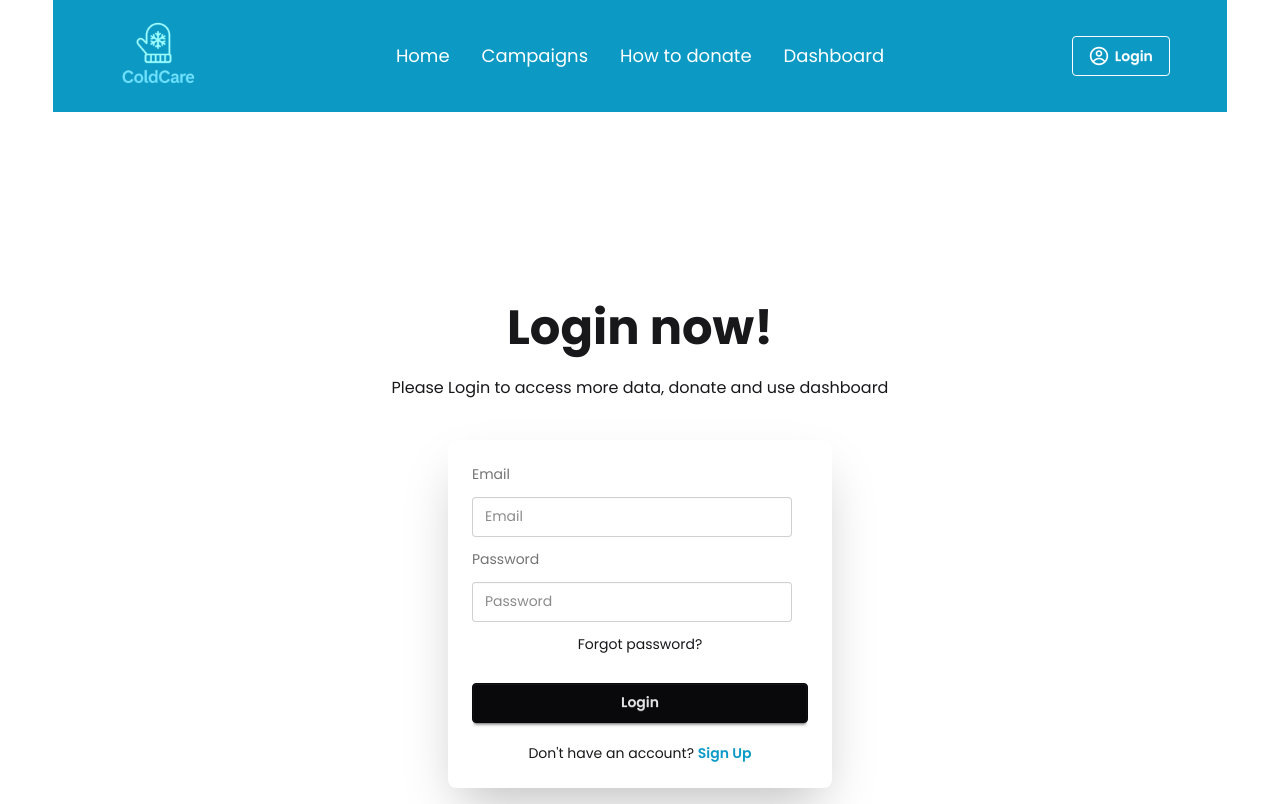
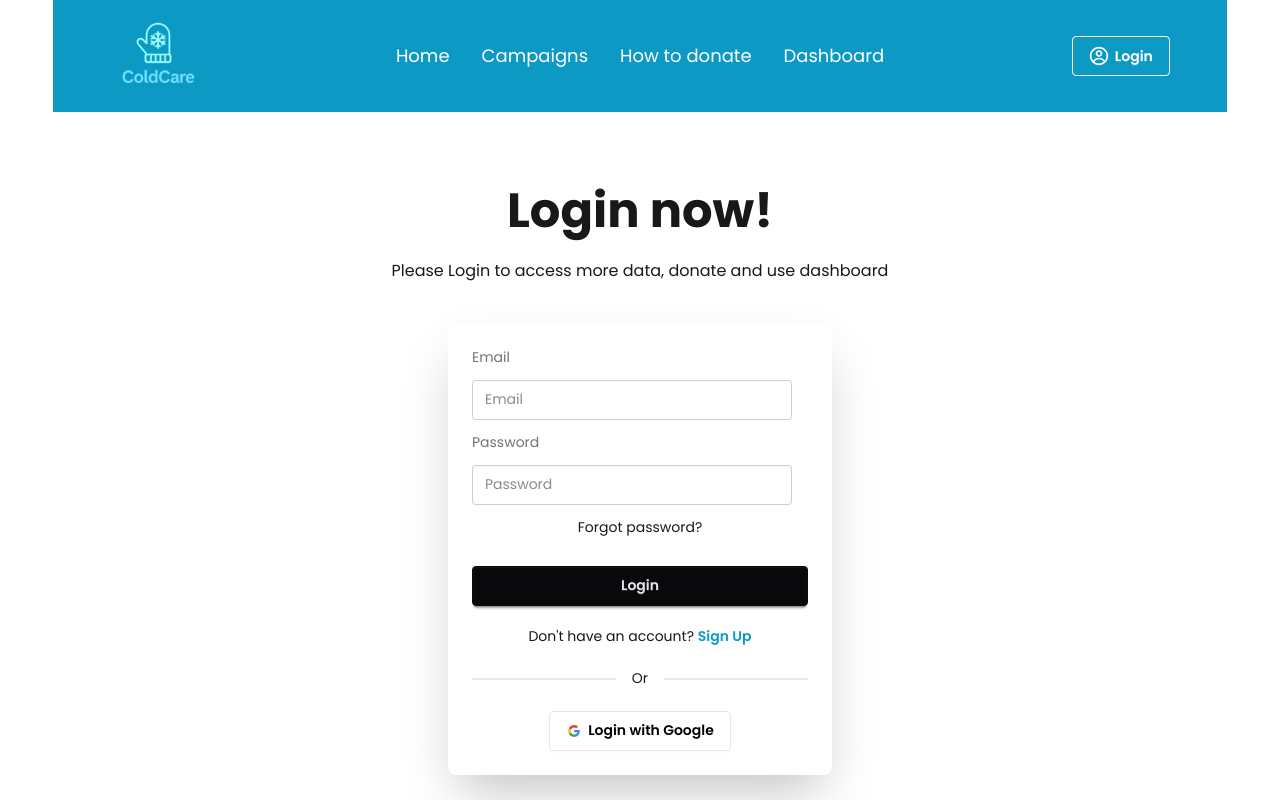
Before and after one commit to aminur-git/cold-care, a React (Vite) app: page /auth/login in a window 1280 px wide. Built offline with nearby package versions, Linux system fonts and the light colour scheme; no server answers.

Commit message:
google login and nav update

```diff
--- a/src/Components/Navbar.jsx
+++ b/src/Components/Navbar.jsx
@@ -58,10 +58,21 @@ const Navbar = () => {
             <div className="">
               <div className="flex flex-col items-center justify-center gap-2">
                 <div className="text-xs  flex gap-2 items-center">
-                  <CgProfile className="text-xl"></CgProfile>{" "}
-                  <span>{user.email}</span>
+                  {user?.photoURL ? (
+                    <img
+                      src={user.photoURL}
+                      alt="Profile"
+                      className="w-10 h-10 rounded-full object-cover border-2 border-white"
+                    />
+                  ) : <CgProfile className="text-xl" ></CgProfile>
+
+                }
+                  <span className="truncate ">{user.email}</span>
                 </div>
-                <button onClick={logOut} className="btn btn-outline btn-wide md:btn-wide">
+                <button
+                  onClick={logOut}
+                  className="btn btn-outline btn-xs btn-wide md:btn-wide md:btn-md"
+                >
                   Log Out
                 </button>
               </div>
--- a/src/Layouts/HomeLayout.jsx
+++ b/src/Layouts/HomeLayout.jsx
@@ -6,7 +6,7 @@ import Campaigns from '../Components/CampaignCard';
 import CampaignsLayout from './CampaignsLayout';
 
 const HomeLayout = () => {
-    const {name} = useContext(AuthContext)
+
 
 
     return (
--- a/src/Pages/Login.jsx
+++ b/src/Pages/Login.jsx
@@ -1,9 +1,11 @@
 import React, { useContext, useRef, useState } from "react";
 import { Link, useNavigate } from "react-router";
 import { AuthContext } from "../Providers/AuthProvider";
+import { GoogleAuthProvider, signInWithPopup } from "firebase/auth";
 
 const Login = () => {
-  const { login, resetPass } = useContext(AuthContext);
+  const { login, resetPass, auth, setUser } = useContext(AuthContext);
+  const provider = new GoogleAuthProvider();
   const [error, setError] = useState("");
   const [success, setSuccess] = useState("");
   const navigate = useNavigate();
@@ -47,9 +49,26 @@ const Login = () => {
       });
   };
 
+  const handleGoogleLogin = () => {
+    setError("")
+    setSuccess("")
+  signInWithPopup(auth, provider)
+    .then((result) => {
+      const user = result.user;
+      setUser(user);
+      setSuccess("Logged in with Google!");
+      setTimeout(() => {
+        navigate("/campaigns");
+      }, 1500);
+    })
+    .catch((error) => {
+      setError(error.message);
+    });
+};
+
   return (
     <div>
-      <div className="hero  mt-[15%]">
+      <div className="hero  mt-[5%]">
         <div className="hero-content flex-col ">
           <div className="text-center ">
             <h1 className="text-5xl font-bold">Login now!</h1>
@@ -100,6 +119,42 @@ const Login = () => {
                   Sign Up
                 </Link>{" "}
               </p>
+              <div className="divider">Or</div>
+              <div className="flex justify-center">
+                <button
+                  onClick={handleGoogleLogin}
+                  className="btn bg-white  text-black border-[#e5e5e5]"
+                >
+                  <svg
+                    aria-label="Google logo"
+                    width="16"
+                    height="16"
+                    xmlns="http://www.w3.org/2000/svg"
+                    viewBox="0 0 512 512"
+                  >
+                    <g>
+                      <path d="m0 0H512V512H0" fill="#fff"></path>
+                      <path
+                        fill="#34a853"
+                        d="M153 292c30 82 118 95 171 60h62v48A192 192 0 0190 341"
+                      ></path>
+                      <path
+                        fill="#4285f4"
+                        d="m386 400a140 175 0 0053-179H260v74h102q-7 37-38 57"
+                      ></path>
+                      <path
+                        fill="#fbbc02"
+                        d="m90 341a208 200 0 010-171l63 49q-12 37 0 73"
+                      ></path>
+                      <path
+                        fill="#ea4335"
+                        d="m153 219c22-69 116-109 179-50l55-54c-78-75-230-72-297 55"
+                      ></path>
+                    </g>
+                  </svg>
+                  Login with Google
+                </button>
+              </div>
             </div>
           </div>
         </div>
```
Also changed, not shown: src/Providers/AuthProvider.jsx (+9 -3 lines).
